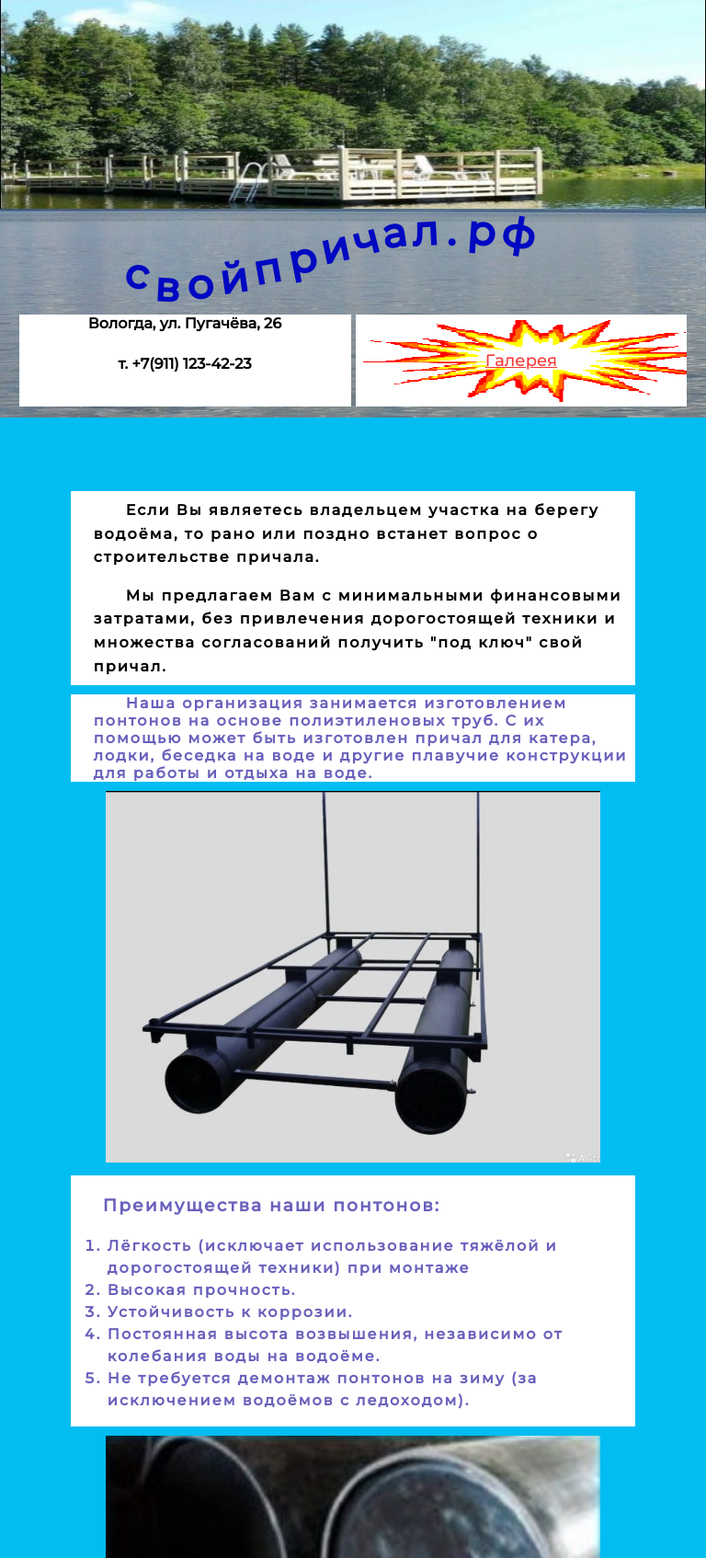
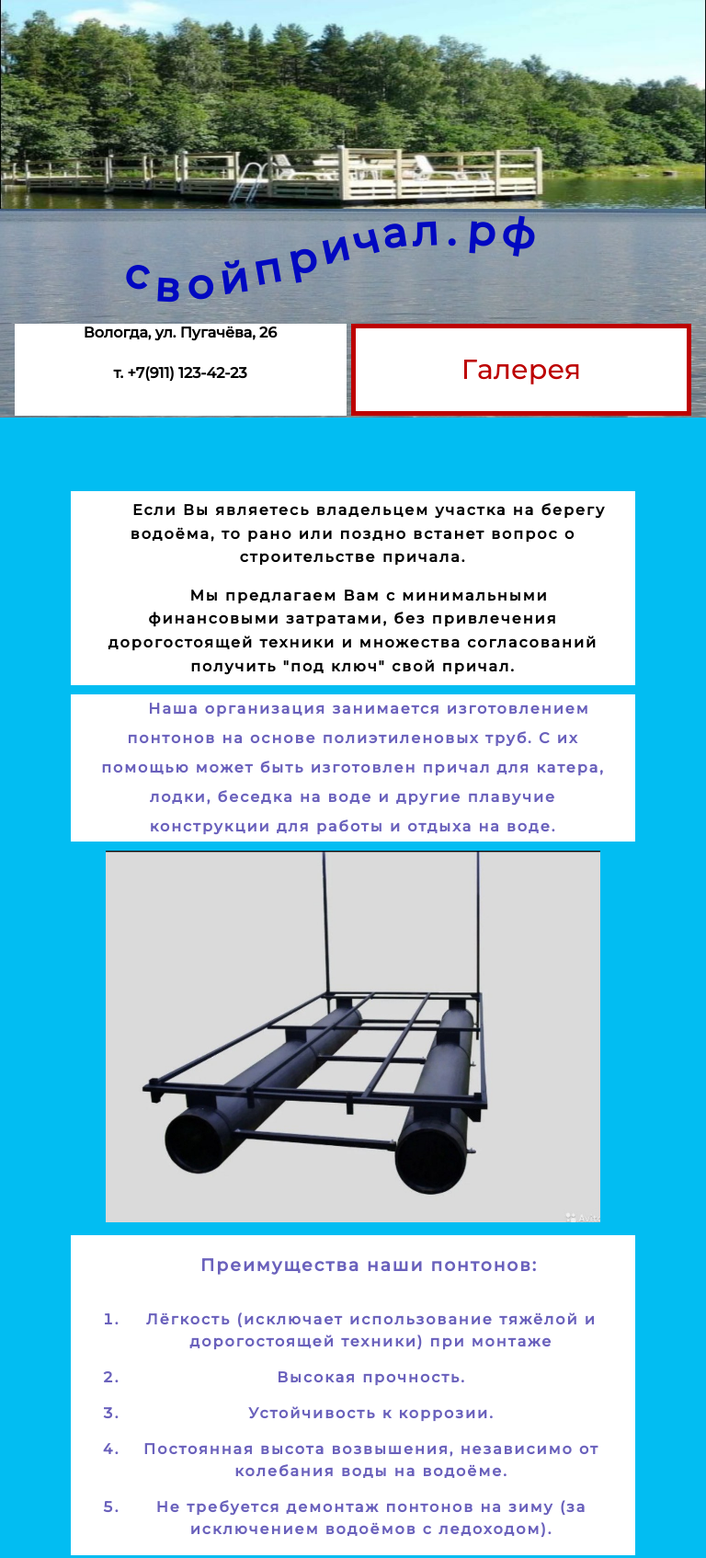
Before and after one commit to bonesones/test-prichal, a plain HTML site: page index.html in a window 768 px wide. Shown: the top 1694 px of the page at 92% size. Drawn offline with Linux system fonts and the light colour scheme.

Commit message:
Add files via upload

```diff
--- a/css/style.css
+++ b/css/style.css
@@ -48,8 +48,8 @@ li{
   position: fixed;
 }
 .gallary-btn{
-  background: url(../images/gallary.jpg);
-  height: 100px;
+  border: 5px solid rgb(189 0 0);
+  height: 90px;
   width: 47%;
 }
 
@@ -82,7 +82,6 @@ li{
     flex-direction: row;
     position: relative;
     margin: 0 15px;
-    bottom: 25px;
     width: 100%;
   }
   .top-image{
@@ -183,6 +182,11 @@ li{
     height: 5px;
     margin: 50px 0;
   }
+  @media screen and (min-width: 1060px) {
+    .site-title-description{
+      bottom: 10px;
+    }
+  }
   @media screen and (max-width: 1085px) {
     .sec{
       line-height: 2.2;
@@ -198,14 +202,12 @@ li{
       line-height: 1.5;
     }
   }
-  @media screen and (max-width: 1150px) {
-    .gallary-btn{
-      background: url(../images/gallary-lg.jpg);
-    }
-  }
   @media screen and (min-width: 1190px) {
     ol{
       line-height: 1.6;
+    }
+    .site-title-description{
+      bottom: 15px;
     }
   }
   @media screen and (max-width: 1228px) {
@@ -281,6 +283,21 @@ li{
   }
 }
 @media screen and (min-width: 310px) and (max-width: 999.9px){
+  p{
+    padding-right: 25px;
+    text-align: center;
+  }
+  article{
+    text-align: center;
+    padding-left: 20px;
+    padding-right: 20px;
+  }
+  #last p{
+    text-align: center;
+    padding-left: 20px;
+    padding-right: 20px;
+    line-height: 2;
+  }
   #close-btn{
     top: 16%;
     left: 85%;
@@ -320,7 +337,6 @@ li{
     flex-direction: row;
     justify-content: center;
     position: relative;
-    bottom: 25px;
     width: 100%;
   }
   .main-description{
@@ -339,6 +355,7 @@ li{
     background-color: white;
     text-indent: 35px;
     letter-spacing: 2px;
+    line-height: 2;
     color: rgb(106, 97, 188);
     height: auto;
     margin: 10px 0;
@@ -347,6 +364,9 @@ li{
   main img{
       max-width: 100%;
       height: auto;
+  }
+  li{
+    padding-top: 15px;
   }
   #spec{
     display: flex;
@@ -415,51 +435,14 @@ li{
     left: 10%;
     top: 30%;
   }
-  @media screen and (min-width: 310px) {
-    .gallary-btn{
-      background: url(../images/gallary-xxs.png) no-repeat;
-      font-size: 16px;
+  @media screen and (min-width: 560px) {
+    .site-title-description{
+      bottom: 15px;
     }
   }
-  @media screen and (min-width: 340px) {
-    .gallary-btn{
-      background: url(../images/gallary-xs.png) no-repeat;
-      font-size: 18px;
-    }
-  }
-  @media screen and (min-width: 400px) {
-    .gallary-btn{
-      background: url(../images/gallary-s.png) no-repeat;
-    }
-  }
-  @media screen and (min-width: 430px) {
-    .gallary-btn{
-      background: url(../images/gallary-sm.png) no-repeat;
-    }
-  }
-  @media screen and (min-width: 515px) {
-    .gallary-btn{
-      background: url(../images/gallary-md-5.png) no-repeat;
-    }
-  }
-  @media screen and (min-width: 565px) {
-    .gallary-btn{
-      background: url(../images/gallary-md-4.png) no-repeat;
-    }
-  }
-  @media screen and (min-width: 670px) {
-    .gallary-btn{
-      background: url(../images/gallary-md-3.png) no-repeat;
-    }
-  }
-  @media screen and (min-width: 740px){
-    .gallary-btn{
-      background: url(../images/gallary-md-2.png) no-repeat;
-    }
-  }
-  @media screen and (min-width: 880px){
-    .gallary-btn{
-      background: url(../images/gallary-md.png) no-repeat;
+  @media screen and (min-width: 900px) {
+    .site-title-description{
+      bottom: 20px;
     }
   }
 }
@@ -478,10 +461,15 @@ p{
 }
 a{
   background-color: white;
-  line-height: 100px;
-  font-size: 22px;
-  color: rgb(247, 55, 55);
-  text-decoration: underline;
+  line-height: 90px;
+  font-size: 30px;
+  color: rgb(189, 0, 0);
+  text-decoration: none;
+}
+@media screen and (max-width: 550px) {
+  a{
+    font-size: 24px;
+  }
 }
 #id1{
   transform: rotate(12deg);
```
Also changed, not shown: gallary.html (+8 -2 lines), images/15.jpg, images/16.jpg, images/17.jpg, images/18.jpg, images/19.jpg, images/20.jpg, images/21.jpg, images/22.jpg, images/23.jpg, images/24.jpg, images/25.jpg.
